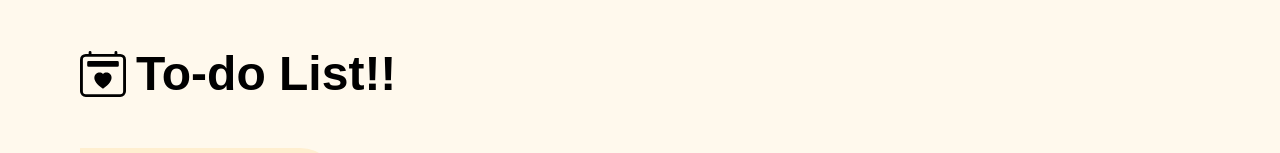
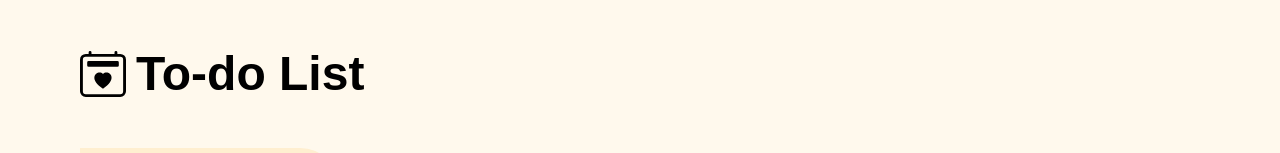
Before and after one commit to Yuni0221/my-todolist, a React (Vite) app: page / in a window 1280 px wide. Shown: the top 153 px of the page. Built offline with nearby package versions, Linux system fonts and the light colour scheme.

Commit message:
Fix: fix the css

```diff
--- a/src/pages/StartPage.jsx
+++ b/src/pages/StartPage.jsx
@@ -41,7 +41,7 @@ export default function StartPage() {
             className={twMerge(`w-[46px] h-[46px] mt-[50px] mr-[10px]`)}
           />
           <span className={twMerge(`text-5xl font-bold mt-[50px]`)}>
-            To-do List!!
+            To-do List
           </span>
         </div>
         <div
```
